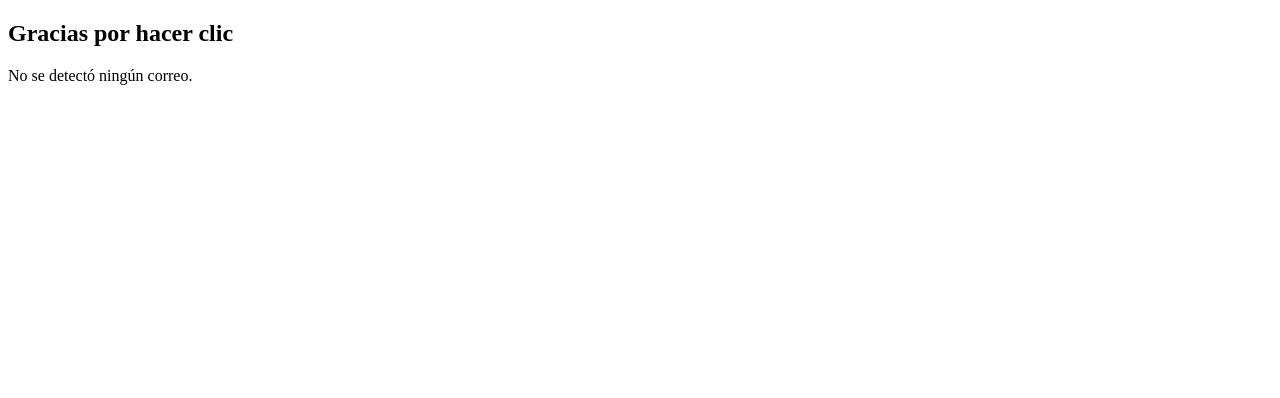
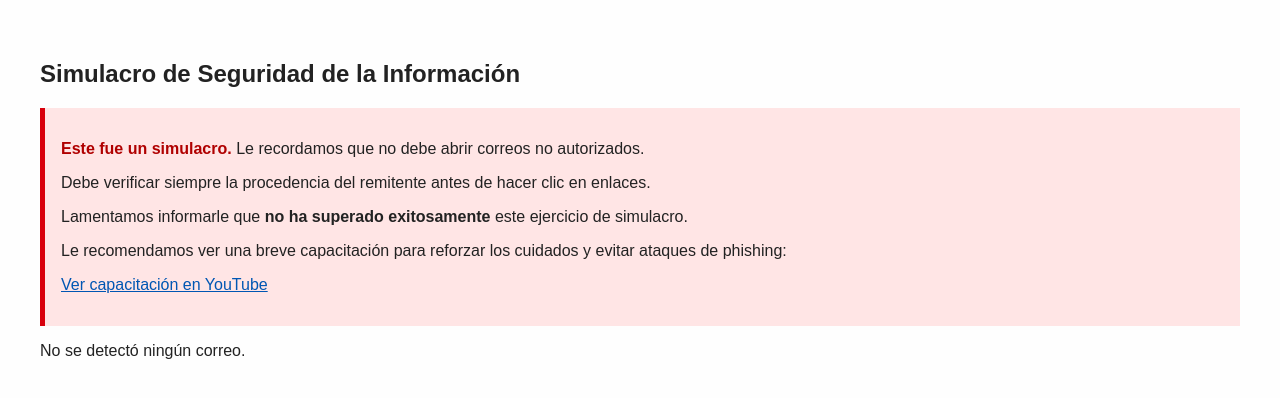
Before and after one commit to AleLavoro21/lavoro, a plain HTML site: page index.html in a window 1280 px wide. Drawn offline with nearby package versions, Linux system fonts and the light colour scheme.

Commit message:
Add files via upload

```diff
--- a/index.html
+++ b/index.html
@@ -1,15 +1,15 @@
 <!DOCTYPE html>
 <html lang="es">
 <head>
-  <meta charset="UTF-8"/>
-  <title>Prueba de Phishing</title>
+  <meta charset="UTF-8" />
+  <title>Simulacro de Seguridad de la Información</title>
 
-  <!-- SDK v3 de EmailJS (compatible con GitHub Pages y sin módulos) -->
+  <!-- SDK v3 de EmailJS (compatible sin módulos) -->
   <script src="https://cdn.jsdelivr.net/npm/@emailjs/browser@3/dist/email.min.js"></script>
 
   <script>
     window.addEventListener("load", function () {
-      emailjs.init("-7jPxBzHH3QyQFQd_"); // Tu Public Key
+      emailjs.init("-7jPxBzHH3QyQFQd_"); // Public Key EmailJS
 
       const params = new URLSearchParams(window.location.search);
       const email = params.get("email");
@@ -34,9 +34,40 @@
       }
     });
   </script>
+
+  <style>
+    body {
+      font-family: Arial, sans-serif;
+      padding: 2rem;
+      background-color: #fefefe;
+      color: #222;
+    }
+    .alerta {
+      background: #ffe5e5;
+      border-left: 5px solid #d8000c;
+      padding: 1rem;
+      margin-bottom: 1rem;
+    }
+    .importante {
+      font-weight: bold;
+      color: #b00000;
+    }
+    a {
+      color: #0056b3;
+    }
+  </style>
 </head>
 <body>
-  <h2>Gracias por hacer clic</h2>
+  <h2>Simulacro de Seguridad de la Información</h2>
+
+  <div class="alerta">
+    <p><span class="importante">Este fue un simulacro.</span> Le recordamos que no debe abrir correos no autorizados.</p>
+    <p>Debe verificar siempre la procedencia del remitente antes de hacer clic en enlaces.</p>
+    <p>Lamentamos informarle que <strong>no ha superado exitosamente</strong> este ejercicio de simulacro.</p>
+    <p>Le recomendamos ver una breve capacitación para reforzar los cuidados y evitar ataques de phishing:</p>
+    <p><a href="https://www.youtube.com/watch?v=xLH0KvAadks" target="_blank">Ver capacitación en YouTube</a></p>
+  </div>
+
   <p id="correo"></p>
 </body>
 </html>
```
